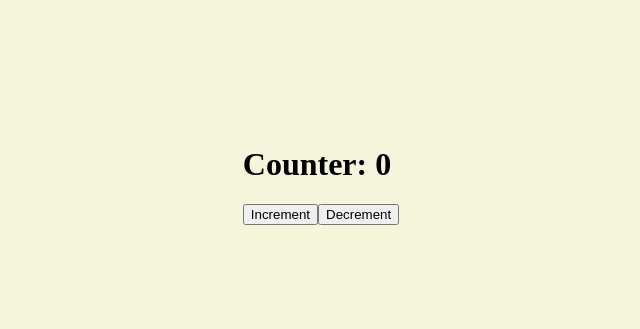
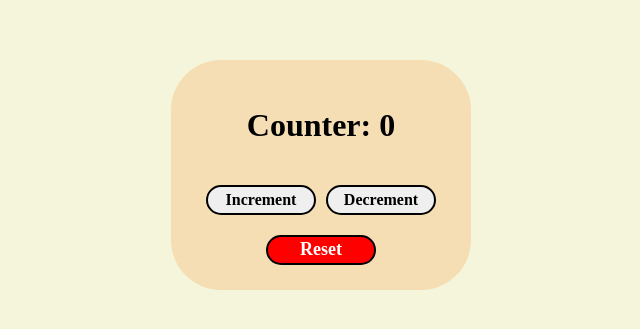
Before and after one commit to Ron12Rom1/my-react-app-For-RPi-, a React (Vite) app: page / in a window 1280 px wide. Shown: the part 133-462 px from the top of the page, without its empty margins (319-959 px from the left). Built offline with nearby package versions, Linux system fonts and the light colour scheme.

Commit message:
add "phazaz"

```diff
--- a/src/App.css
+++ b/src/App.css
@@ -0,0 +1,46 @@
+#counter{
+    display: flex;
+    /* border: 5px solid; */
+    font-family: ubuntu;
+    gap: 10px;
+    align-items: center;
+    justify-content: center;
+    flex-direction: column;
+    background-color: wheat;
+    border-radius: 50px;
+    padding: 25px;
+}
+
+button{
+    width: 110px;
+    height: 30px;
+    font-family: ubuntu;
+    font-weight: bold;
+    font-size: 16px;
+    border-radius: 25px;
+    border: 2px solid black;
+    cursor: pointer;
+    transition: 200ms;
+}
+
+.counter-btn{
+    display: flex;
+    gap: 10px;
+    padding: 10px;
+}
+
+#resetBTN{
+    background-color: red;
+    color: white;
+    font-size: 18px;
+
+    &:hover{
+        background-color: rgb(50, 50, 50);
+    }
+}
+
+.btns{
+    &:hover{
+        background-color: #ccc;
+    }
+}
--- a/src/App.jsx
+++ b/src/App.jsx
@@ -1,14 +1,18 @@
 import React, { useState } from 'react';
+import './App.css'
 
 function App() {
   const [count, setCount] = useState(0);
 
 
   return (
-    <div>
+    <div id='counter'>
       <h1>Counter: {count}</h1>
-      <button onClick={() => setCount(count + 1)}>Increment</button>
-      <button onClick={() => setCount(count - 1)}>Decrement</button>
+      <div className='counter-btn'>
+        <button class="btns" onClick={() => setCount(count + 1)}>Increment</button>
+        <button class="btns" onClick={() => setCount(count - 1)}>Decrement</button>
+      </div>
+      <button class="btns" id="resetBTN" onClick={() => setCount(0)}>Reset</button>
     </div>
   );
 
```
